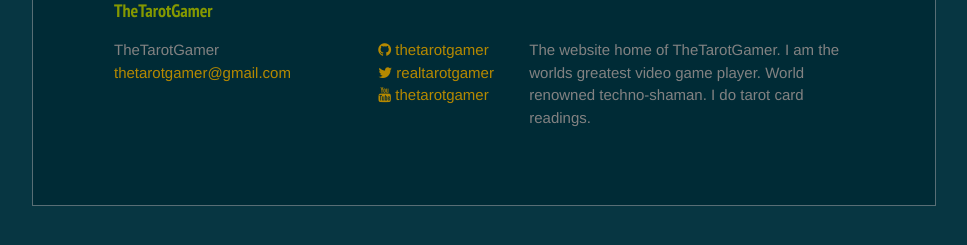
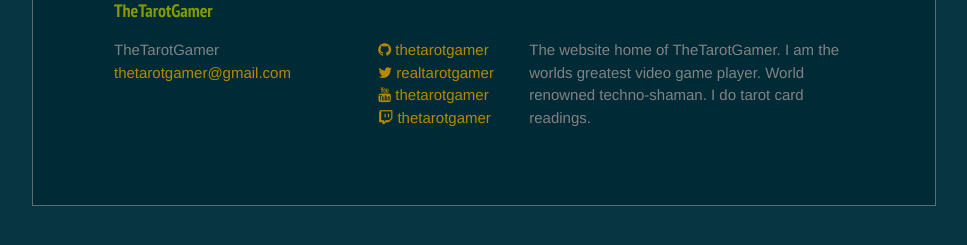
Before and after one commit to TheTarotGamer/thetarotgamer.github.io, a Jekyll site: the page built from index.html, in a window 1280 px wide. Shown: the part 363-608 px from the top of the page, without its empty margins (156-1123 px from the left). Built offline with Jekyll 4.4.1, drawn with Linux system fonts in a browser that asks for light colours; the list of posts is cut into pages by our own code.

Commit message:
Added the twitch icon and code to the footer

```diff
--- a/_includes/footer.html
+++ b/_includes/footer.html
@@ -50,6 +50,19 @@
           </li>
           {% endif %}
 
+          {% if site.twitch_username %}
+          <li>
+            <a href="https://twitch.tv/{{ site.twitch_username }}">
+              <span class="icon  icon--twitch">
+				  <i class="fa fa-twitch"></i>
+              </span>
+
+              <span class="username">{{ site.twitch_username }}</span>
+            </a>
+          </li>
+          {% endif %}
+
+
         </ul>
       </div>
 
@@ -59,5 +72,4 @@
     </div>
 
   </div>
-
 </footer>
```
